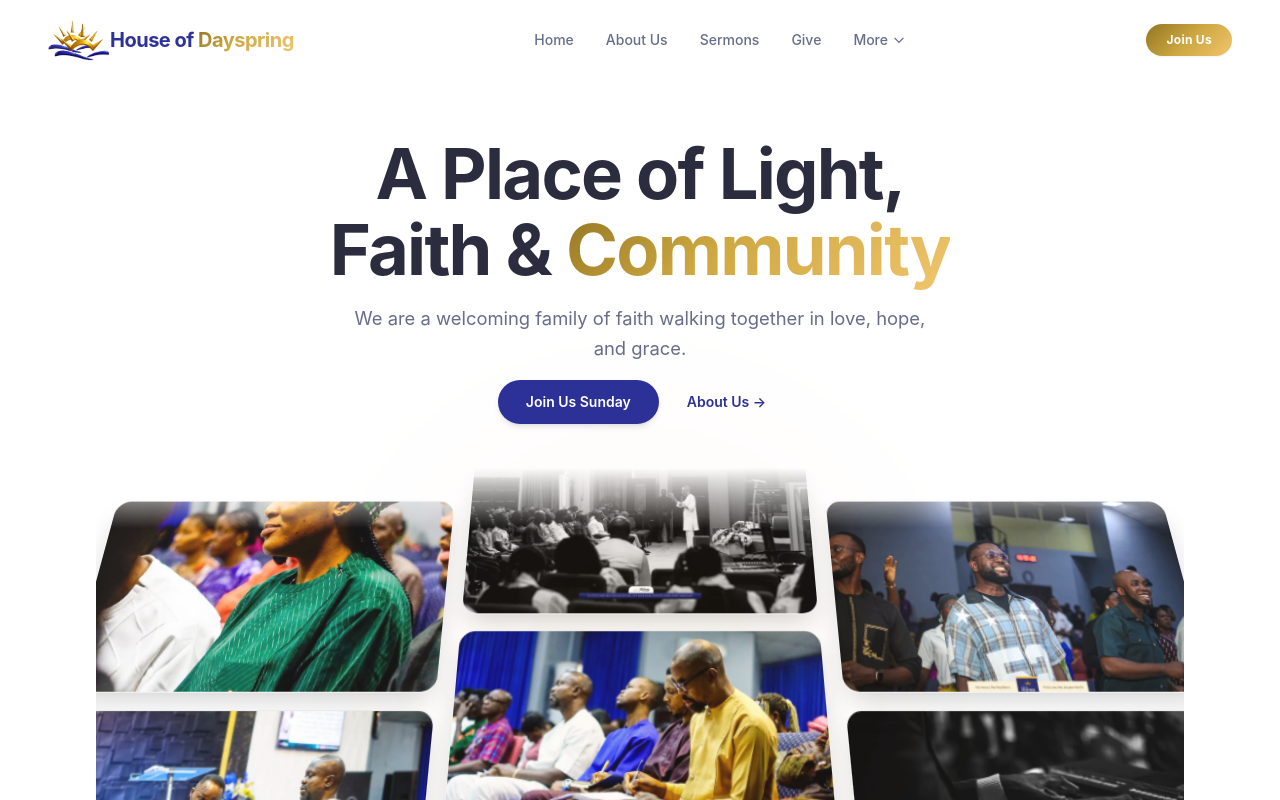
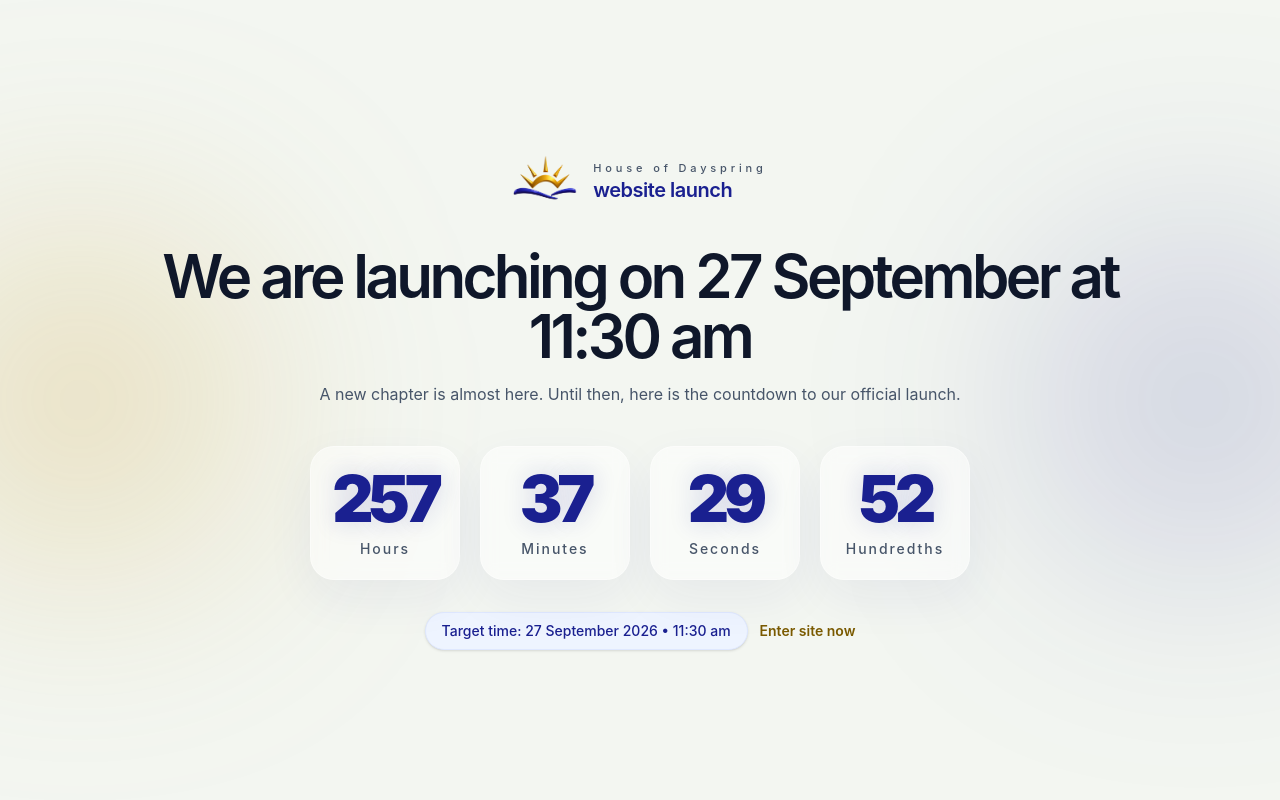
Before and after one commit to HODSC-01/HODS-Landing, a React (Vite) app: page / in a window 1280 px wide. Shown: the top 800 px of the page. Built offline with nearby package versions, Linux system fonts and the light colour scheme.

Commit message:
feat: implement launch page visibility toggle in App component

```diff
--- a/src/App.tsx
+++ b/src/App.tsx
@@ -74,6 +74,7 @@ function MainSite({
 }
 
 export default function App() {
+  const [showLaunchPage, setShowLaunchPage] = useState(() => !hasLaunchPassed())
   const [hasSeenSplash, setHasSeenSplash] = useState(() => {
     return hasLaunchPassed()
   })
@@ -83,6 +84,7 @@ export default function App() {
   }, [])
 
   const showSplashAfterLaunch = useCallback(() => {
+    setShowLaunchPage(false)
     setHasSeenSplash(false)
   }, [])
 
@@ -91,7 +93,11 @@ export default function App() {
       <Routes>
         <Route
           path="/"
-          element={<MainSite hasSeenSplash={hasSeenSplash} onSplashDone={markSplashSeen} />}
+          element={showLaunchPage ? (
+            <LaunchPage onShowSplash={showSplashAfterLaunch} />
+          ) : (
+            <MainSite hasSeenSplash={hasSeenSplash} onSplashDone={markSplashSeen} />
+          )}
         />
         <Route path="/launch" element={<LaunchPage onShowSplash={showSplashAfterLaunch} />} />
         <Route path="/give" element={<GivePage />} />
```
